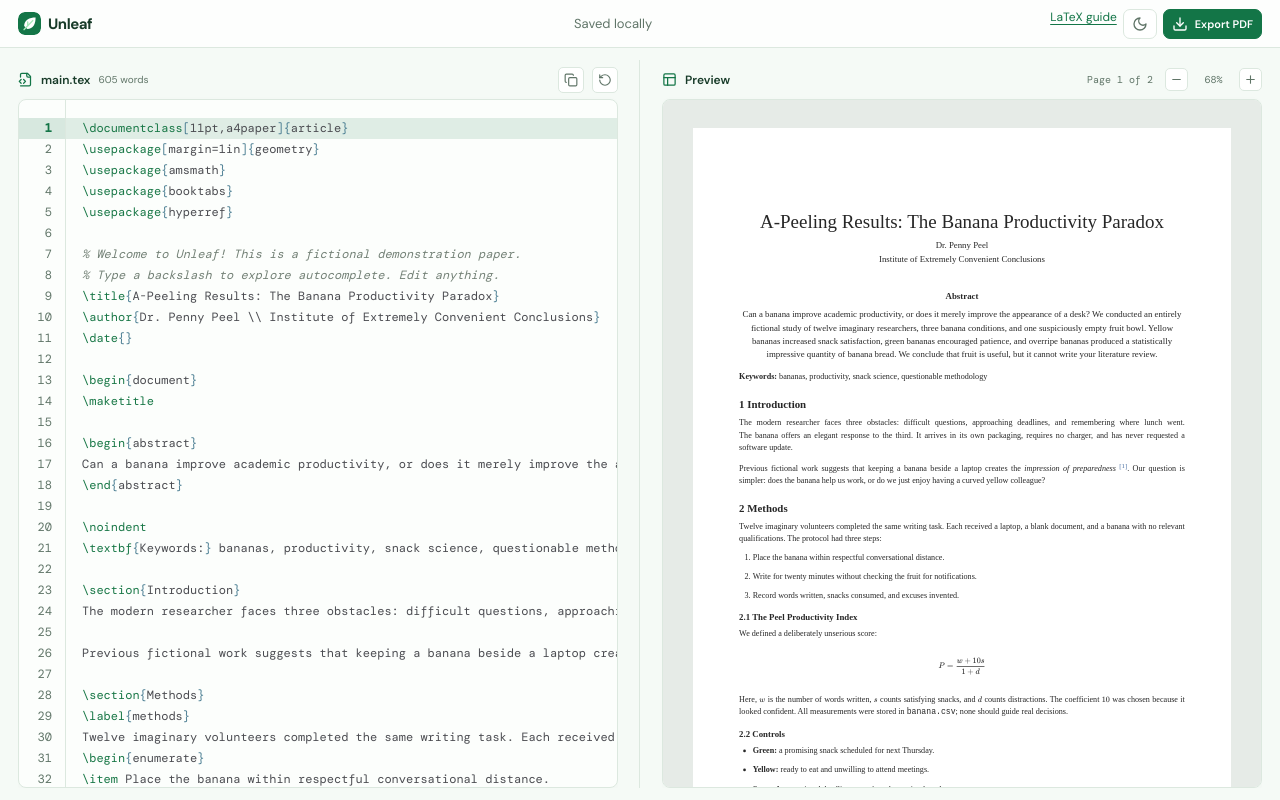
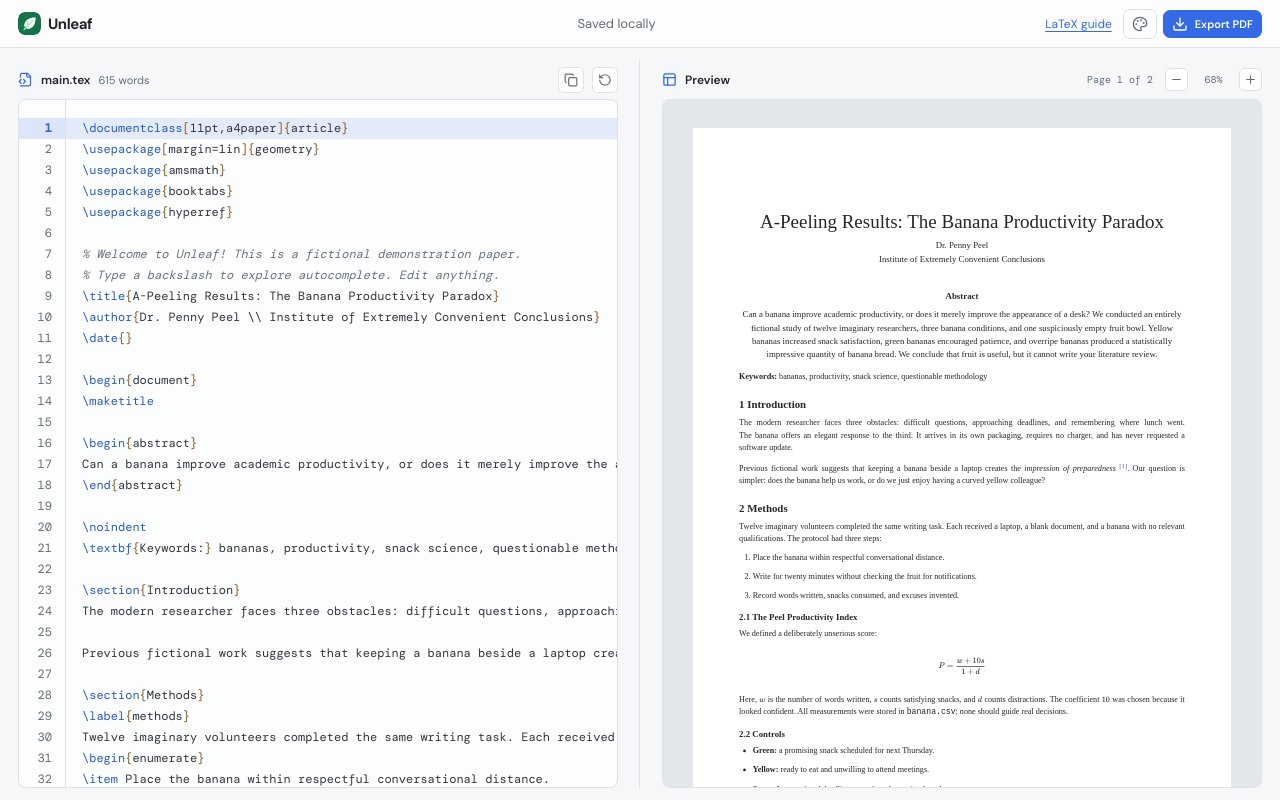
Before and after one commit to farzeenilyaszargar/LatexBoi, a Next.js app: page / in a window 1280 px wide. Built offline with nearby package versions, Linux system fonts and the light colour scheme; a web font is replaced by a local one.

Commit message:
feat: add accurate word count and selectable themes

```diff
--- a/app/editor.tsx
+++ b/app/editor.tsx
@@ -1,7 +1,7 @@
 "use client";
 
 import { useEffect, useMemo, useRef, useState, type PointerEvent } from "react";
-import { Copy, Download, FileCode2, Minus, Moon, PanelsTopLeft, Plus, RotateCcw, Sun } from "lucide-react";
+import { Copy, Download, FileCode2, Minus, PanelsTopLeft, Plus, RotateCcw } from "lucide-react";
 import katex from "katex";
 import { flushSync } from "react-dom";
 import { readPreference, savePreference } from "./storage";
@@ -9,6 +9,8 @@ import { wheelZoom } from "./preview";
 import Autocomplete from "./autocomplete";
 import { bracketEdit, commentEdit, formatEdit } from "./editing";
 import PageJump from "./page-jump";
+import ThemePicker, { savedTheme, type Theme } from "./theme-picker";
+import "./themes.css";
 import { countWords } from "./word-count";
 import { moveLines } from "./line-move";
 
@@ -396,10 +398,12 @@ export default function Editor() {
   const [hydrated, setHydrated] = useState(false);
   const [saveState, setSaveState] = useState("Loading draft…");
   const [copyError, setCopyError] = useState(false);
-  const [theme, setTheme] = useState<"light" | "dark">("light");
+  const [theme, setTheme] = useState<Theme>("light-academia");
   const [paperScale, setPaperScale] = useState(1);
   const [viewedPage, setViewedPage] = useState(1);
   const [activeLine, setActiveLine] = useState(0);
+  const [selectedText, setSelectedText] = useState("");
+  const selectedWordCount = useMemo(() => countWords(selectedText), [selectedText]);
   const [hasSelection, setHasSelection] = useState(false);
   const [split, setSplit] = useState(50);
   const [draggingDivider, setDraggingDivider] = useState(false);
@@ -436,9 +440,9 @@ export default function Editor() {
 
   useEffect(() => {
     const savedSource = readPreference("latexboi:source");
-    const savedTheme = readPreference("latexboi:theme").value;
+    const storedTheme = readPreference("latexboi:theme").value;
     if (savedSource.value !== null) setSource(savedSource.value);
-    if (savedTheme === "dark" || savedTheme === "light") setTheme(savedTheme);
+    setTheme(savedTheme(storedTheme));
     setSaveState(savedSource.available ? "Saved locally" : "Not saved — storage unavailable");
     setHydrated(true);
   }, []);
@@ -498,6 +502,7 @@ export default function Editor() {
     const currentSource = sourceRef.current?.value ?? source;
     setActiveLine(currentSource.slice(0, selectionStart).split("\n").length - 1);
     setHasSelection(selectionStart !== selectionEnd);
+    setSelectedText(currentSource.slice(selectionStart, selectionEnd));
   }
 
   function applyEdit(start: number, end: number, text: string, selectionStart = start + text.length, selectionEnd = selectionStart) {
@@ -560,6 +565,7 @@ export default function Editor() {
       if (document.activeElement !== textarea) return;
       setActiveLine(textarea.value.slice(0, textarea.selectionStart).split("\n").length - 1);
       setHasSelection(textarea.selectionStart !== textarea.selectionEnd);
+      setSelectedText(textarea.value.slice(textarea.selectionStart, textarea.selectionEnd));
     };
     document.addEventListener("selectionchange", syncSelection);
     textarea.addEventListener("selectionchange", syncSelection);
@@ -665,12 +671,12 @@ export default function Editor() {
       <header className="topbar">
         <div className="brand" title="Unleaf — Less overhead. More paper."><span className="brand-mark"><img className="brand-logo" src="/unleaf.svg" alt="" /></span><span>Unleaf</span></div>
         <div className="topbar-center"><span className="saved" role="status">{copyError ? "Copy blocked — use Ctrl/Cmd+C" : saveState}</span></div>
-        <div className="topbar-actions"><a className="guide-link" href="/guide">LaTeX guide</a><button className="icon-button theme-button" onClick={() => setTheme((current) => current === "light" ? "dark" : "light")} title={`Switch to ${theme === "light" ? "dark" : "light"} theme`}>{theme === "light" ? <Moon size={16} /> : <Sun size={16} />}</button><button className="primary-button" onClick={exportPdf}><Download size={16} /> Export PDF</button></div>
+        <div className="topbar-actions"><a className="guide-link" href="/guide">LaTeX guide</a><ThemePicker theme={theme} choose={setTheme} /><button className="primary-button" onClick={exportPdf}><Download size={16} /> Export PDF</button></div>
       </header>
 
       <section className={`workspace${draggingDivider ? " is-resizing" : ""}`} style={{ gridTemplateColumns: `minmax(0, ${split}fr) 8px minmax(0, ${100 - split}fr)` }}>
         <div className="pane editor-pane">
-          <div className="pane-header"><div className="pane-title"><FileCode2 size={15} /> main.tex <span className="word-count" title="Approximate prose word count; excludes preamble, comments and math">{wordCount.toLocaleString("en-US")} words</span></div><div className="pane-actions"><button className="small-button" onClick={copySource} title={copied ? "Copied" : "Copy source"} aria-label={copied ? "Copied" : "Copy source"}><Copy size={14} /></button><button className="small-button" onClick={() => { if (window.confirm("Replace your current document with the starter? Copy your source first if you want to keep it.")) setSource(STARTER); }} title="Reset document" aria-label="Reset document"><RotateCcw size={14} /></button></div></div>
+          <div className="pane-header"><div className="pane-title"><FileCode2 size={15} /> main.tex <span className="word-count" title="Prose estimate: includes headings, title/author when using maketitle, captions and references. Excludes math, comments, code and command metadata; custom macros are not expanded.">{hasSelection ? `${selectedWordCount.toLocaleString("en-US")} selected / ` : ""}{wordCount.toLocaleString("en-US")} {wordCount === 1 ? "word" : "words"}</span></div><div className="pane-actions"><button className="small-button" onClick={copySource} title={copied ? "Copied" : "Copy source"} aria-label={copied ? "Copied" : "Copy source"}><Copy size={14} /></button><button className="small-button" onClick={() => { if (window.confirm("Replace your current document with the starter? Copy your source first if you want to keep it.")) setSource(STARTER); }} title="Reset document" aria-label="Reset document"><RotateCcw size={14} /></button></div></div>
           <div className="editor-wrap"><div className="line-numbers" ref={lineNumbersRef}>{source.split("\n").map((_, index) => <span className={index === activeLine && !hasSelection ? "active" : ""} key={index}>{index + 1}</span>)}</div><div className="code-editor"><pre ref={highlightRef} aria-hidden="true" dangerouslySetInnerHTML={{ __html: highlightedSource }} /><textarea ref={sourceRef} wrap="off" spellCheck={false} value={source} onKeyDown={handleEditorKeyDown} onScroll={(event) => { if (highlightRef.current) { highlightRef.current.style.transform = `translate(${-event.currentTarget.scrollLeft}px, ${-event.currentTarget.scrollTop}px)`; } if (lineNumbersRef.current) lineNumbersRef.current.scrollTop = event.currentTarget.scrollTop; }} onSelect={(event) => updateSelection(event.currentTarget.selectionStart, event.currentTarget.selectionEnd)} onClick={(event) => updateSelection(event.currentTarget.selectionStart, event.currentTarget.selectionEnd)} onKeyUp={(event) => updateSelection(event.currentTarget.selectionStart, event.currentTarget.selectionEnd)} onChange={(event) => { setSource(event.target.value); updateSelection(event.target.selectionStart, event.target.selectionEnd); }} aria-label="LaTeX source editor" /><Autocomplete textarea={sourceRef} onApply={setSource} /></div></div>
         </div>
 
--- /dev/null
+++ b/app/theme-picker.tsx
@@ -0,0 +1,43 @@
+"use client";
+
+import { useEffect, useRef } from "react";
+import { Palette, Check } from "lucide-react";
+
+export const THEMES = [
+  { id: "light-green", name: "Light Green", note: "White & soft sage", colors: ["#f6f8f7", "#ffffff", "#24704f"] },
+  { id: "dark-green", name: "Dark Green", note: "Charcoal & muted mint", colors: ["#171b1a", "#222825", "#90c9ad"] },
+  { id: "dark-academia", name: "Dark Academia", note: "Espresso & antique gold", colors: ["#201d19", "#2b2722", "#d8bb85"] },
+  { id: "light-academia", name: "Light Academia", note: "Paper white & scholarly blue", colors: ["#f6f7f9", "#ffffff", "#356ae6"] },
+  { id: "overleaf-esque", name: "Overleaf Esque", note: "Crisp gray & classic green", colors: ["#f0f2f3", "#ffffff", "#286b25"] },
+] as const;
+export type Theme = typeof THEMES[number]["id"];
+export function savedTheme(value: string | null): Theme {
+  if (value === "light") return "light-green";
+  if (value === "dark") return "dark-green";
+  return THEMES.find(theme => theme.id === value)?.id ?? "light-academia";
+}
+
+export default function ThemePicker({ theme, choose }: { theme: Theme; choose: (theme: Theme) => void }) {
+  const ref = useRef<HTMLDetailsElement>(null);
+  useEffect(() => {
+    const outside = (event: globalThis.PointerEvent) => {
+      if (ref.current && !ref.current.contains(event.target as Node)) ref.current.open = false;
+    };
+    document.addEventListener("pointerdown", outside);
+    return () => document.removeEventListener("pointerdown", outside);
+  }, []);
+  return <details ref={ref} className="theme-picker" onKeyDown={event => {
+    if (event.key === "Escape") { event.preventDefault(); if (ref.current) ref.current.open = false; ref.current?.querySelector("summary")?.focus(); }
+  }}>
+    <summary className="icon-button theme-button" title="Choose theme" aria-label="Choose theme"><Palette size={16} /></summary>
+    <fieldset className="theme-menu">
+      <legend>Appearance</legend>
+      {THEMES.map(item => <label key={item.id} className="theme-option">
+        <input type="radio" name="appearance" value={item.id} checked={theme === item.id} onChange={() => choose(item.id)} />
+        <span className="theme-swatches" aria-hidden="true">{item.colors.map(color => <i key={color} style={{ background: color }} />)}</span>
+        <span><strong>{item.name}</strong><small>{item.note}</small></span>
+        {theme === item.id && <Check size={14} aria-hidden="true" />}
+      </label>)}
+    </fieldset>
+  </details>;
+}
--- /dev/null
+++ b/app/themes.css
@@ -0,0 +1,52 @@
+:root {
+  --ink:#20242b; --muted:#626c79; --line:#dde2e8; --surface:#fff; --canvas:#f6f7f9;
+  --accent:#356ae6; --accent-ink:#fff; --preview:#e3e6eb;
+  --code:#303640; --command:#285ac5; --comment:#68717d; --bracket:#895618;
+  --paper:#fff; --paper-ink:#272727; color-scheme:light;
+}
+:root[data-theme="light-green"] {
+  --ink:#252d29; --muted:#627069; --line:#dde4df; --surface:#fff; --canvas:#f6f8f7;
+  --accent:#24704f; --accent-ink:#fff; --preview:#e1e6e3;
+  --code:#303934; --command:#28664c; --comment:#67756d; --bracket:#866036; color-scheme:light;
+}
+:root[data-theme="dark-green"] {
+  --ink:#e6eae7; --muted:#a5b0a9; --line:#3b4640; --surface:#222825; --canvas:#171b1a;
+  --accent:#90c9ad; --accent-ink:#142b20; --preview:#111513;
+  --code:#dce4df; --command:#9bd8ba; --comment:#9caaa1; --bracket:#c7b78f; color-scheme:dark;
+}
+:root[data-theme="dark-academia"] {
+  --ink:#eae2d5; --muted:#b9ad9a; --line:#494137; --surface:#2b2722; --canvas:#201d19;
+  --accent:#d8bb85; --accent-ink:#2b2113; --preview:#171510;
+  --code:#e2d9c9; --command:#cbb3dc; --comment:#b3a68f; --bracket:#d8bb85; color-scheme:dark;
+}
+:root[data-theme="overleaf-esque"] {
+  --ink:#272d32; --muted:#606b73; --line:#d4dbdf; --surface:#fff; --canvas:#f0f2f3;
+  --accent:#286b25; --accent-ink:#fff; --preview:#dce1e4;
+  --code:#2d3439; --command:#325d9e; --comment:#637060; --bracket:#855619; color-scheme:light;
+}
+:root .code-editor pre { color:var(--code); }
+:root .syntax-command { color:var(--command); }
+:root .syntax-comment { color:var(--comment); }
+:root .syntax-bracket { color:var(--bracket); }
+:root .paper-frame { background:var(--preview); }
+:root .primary-button { color:var(--accent-ink); }
+.topbar-actions { align-items:center; }
+.topbar-actions .guide-link { margin:0 5px 0 0; white-space:nowrap; }
+.theme-picker { position:relative; }
+.theme-picker summary { list-style:none; cursor:pointer; }
+.theme-picker summary::-webkit-details-marker { display:none; }
+.theme-picker summary:focus-visible { outline:2px solid var(--accent); outline-offset:3px; }
+.theme-menu { position:absolute; right:0; top:calc(100% + 10px); z-index:30; width:270px; max-width:calc(100vw - 24px); margin:0; padding:10px; border:1px solid var(--line); border-radius:12px; background:var(--surface); color:var(--ink); box-shadow:0 12px 36px #0003; }
+.theme-menu legend { float:left; width:100%; padding:4px 7px 10px; color:var(--muted); font-size:11px; }
+.theme-option { position:relative; clear:both; display:flex; align-items:center; gap:10px; padding:10px 7px; border-radius:7px; cursor:pointer; }
+.theme-option:hover,.theme-option:has(input:checked) { background:color-mix(in srgb,var(--accent) 10%,var(--surface)); }
+.theme-option:has(input:focus-visible) { outline:2px solid var(--accent); }
+.theme-option input { position:absolute; width:1px; height:1px; opacity:0; }
+.theme-option strong,.theme-option small { display:block; }
+.theme-option strong { font-size:12px; font-weight:600; }
+.theme-option small { margin-top:3px; color:var(--muted); font-size:10px; }
+.theme-option > svg { margin-left:auto; color:var(--accent); }
+.theme-swatches { display:flex; flex:none; border:1px solid var(--line); border-radius:5px; overflow:hidden; }
+.theme-swatches i { width:12px; height:27px; }
+.word-count { font-size:11px; font-variant-numeric:tabular-nums; }
+@media print { :root .paper-frame { background:#fff; } }
--- a/app/word-count.ts
+++ b/app/word-count.ts
@@ -1,13 +1,103 @@
-// Estimate prose words, omitting preamble, comments, math and metadata.
+// Prose count, not a TeX compiler: custom macros are not expanded.
+export function proseText(input: string): string {
+  const source = input.replace(/\\[\s\S]|%[^\n]*(?:\n|$)/g, token => token.startsWith("%") ? "" : token);
+  let i = 0;
+  const group = (open = "{", close = "}") => {
+    while (i < source.length && /\s/.test(source[i])) i++;
+    if (source[i] !== open) return "";
+    const start = ++i;
+    let depth = 1;
+    while (i < source.length) {
+      if (source[i] === "\\") { i += 2; continue; }
+      if (source[i] === open) depth++;
+      if (source[i] === close && --depth === 0) return source.slice(start, i++);
+      i++;
+    }
+    return source.slice(start);
+  };
+  const options = () => {
+    while (i < source.length && /\s/.test(source[i])) i++;
+    if (source[i] === "[") group("[", "]");
+  };
+  const ignored: Record<string, number> = {
+    documentclass: 1, usepackage: 1, label: 1, ref: 1, eqref: 1, pageref: 1,
+    cite: 1, citep: 1, citet: 1, autocite: 1, parencite: 1, nocite: 1,
+    url: 1, includegraphics: 1, bibliography: 1, bibliographystyle: 1, bibitem: 1,
+    hspace: 1, vspace: 1, setlength: 2, addtolength: 2, color: 1,
+    newcommand: 2, renewcommand: 2, providecommand: 2, newenvironment: 3,
+    renewenvironment: 3, newtheorem: 2, definecolor: 3, rule: 2,
+    input: 1, include: 1, multicolumn: 2, multirow: 2, textcolor: 1,
+    href: 1, fontsize: 2, geometry: 1, pagestyle: 1
+  };
+  const titles: Record<string, string> = {};
+  let body = !/\\begin\s*\{document\}/.test(source);
+  let out = "";
+  while (i < source.length) {
+    const char = source[i++];
+    if (char === "$") {
+      const delimiter = source[i] === "$" ? "$$" : "$";
+      if (delimiter.length === 2) i++;
+      while (i < source.length) {
+        if (source[i] === "\\") { i += 2; continue; }
+        if (source.startsWith(delimiter, i)) { i += delimiter.length; break; }
+        i++;
+      }
+      if (body) out += " ";
+      continue;
+    }
+    if (char !== "\\") {
+      if (body) out += /[{}]/.test(char) ? "" : /[~&]/.test(char) ? " " : char;
+      continue;
+    }
+    const command = /^[a-zA-Z@]+/.exec(source.slice(i))?.[0];
+    if (!command) {
+      const symbol = source[i++];
+      if (symbol === "(" || symbol === "[") {
+        const end = source.indexOf("\\" + (symbol === "(" ? ")" : "]"), i);
+        i = end < 0 ? source.length : end + 2;
+        if (body) out += " ";
+      } else if (body) out += symbol === "\\" ? " " : symbol ?? "";
+      continue;
+    }
+    i += command.length;
+    if (source[i] === "*") i++;
+    if (command === "verb") {
+      const delimiter = source[i++];
+      const end = source.indexOf(delimiter, i);
+      i = end < 0 ? source.length : end + 1;
+      continue;
+    }
+    options();
+    if (command === "begin" || command === "end") {
+      const env = group();
+      if (env === "document") { if (command === "end") break; body = true; continue; }
+      if (command === "begin" && /^(equation|align|alignat|gather|multline|displaymath|math|eqnarray|matrix|[bpvBV]matrix|aligned|cases|tikzpicture|lstlisting|verbatim|comment)\*?$/.test(env)) {
+        const closing = "\\end{" + env + "}";
+        const end = source.indexOf(closing, i);
+        i = end < 0 ? source.length : end + closing.length;
+      } else if (command === "begin") {
+        options();
+        if (["tabular", "array", "thebibliography", "multicols", "minipage"].includes(env)) group();
+        if (["tabularx", "tabular*"].includes(env)) { group(); group(); }
+      }
+      if (body) out += " ";
+      continue;
+    }
+    if (["title", "author", "date"].includes(command)) { titles[command] = group(); continue; }
+    if (command === "maketitle") {
+      if (body) out += " " + proseText((titles.title ?? "") + " " + (titles.author ?? "")) + " ";
+      continue;
+    }
+    if (command in ignored) {
+      for (let n = 0; n < ignored[command]; n++) { options(); group(); }
+      continue;
+    }
+    if (body && /^(section|subsection|subsubsection|paragraph|item|par|newline|newpage|clearpage|quad|qquad)$/.test(command)) out += " ";
+    if (body && /^(LaTeX|TeX)$/.test(command)) out += command;
+  }
+  return out;
+}
+
 export function countWords(source: string): number {
-  let text = source.replace(/(\\*)%[^\n]*/g, (match, slashes: string) => slashes.length % 2 ? match : slashes);
-  if (text.includes("\\begin{document}")) text = text.split("\\begin{document}")[1];
-  text = text.split("\\end{document}")[0]
-    .replace(/\\begin\{(equation\*?|align\*?|alignat\*?|lstlisting|verbatim|tikzpicture)\}[\s\S]*?\\end\{\1\}/g, " ")
-    .replace(/\\\[[\s\S]*?\\\]|\\\([\s\S]*?\\\)|(?<!\\)\$\$[\s\S]*?\$\$|(?<!\\)\$[^$\n]*\$/g, " ")
-    .replace(/\\(?:begin|end|label|ref|eqref|cite|url|includegraphics|bibliography|bibliographystyle)\*?(?:\[[^\]]*\])?\{[^}]*\}/g, " ")
-    .replace(/\\href\{[^}]*\}/g, "")
-    .replace(/\\[a-zA-Z@]+\*?(?:\[[^\]]*\])?/g, " ")
-    .replace(/\\[^a-zA-Z]/g, " ");
-  return text.match(/[\p{L}\p{N}]+(?:['’\-][\p{L}\p{N}]+)*/gu)?.length ?? 0;
+  return proseText(source).match(/[\p{L}\p{N}]+(?:['’\-][\p{L}\p{N}]+)*/gu)?.length ?? 0;
 }
```
Also changed, not shown: 1 other file (tests, documents, lock files or other folders).
